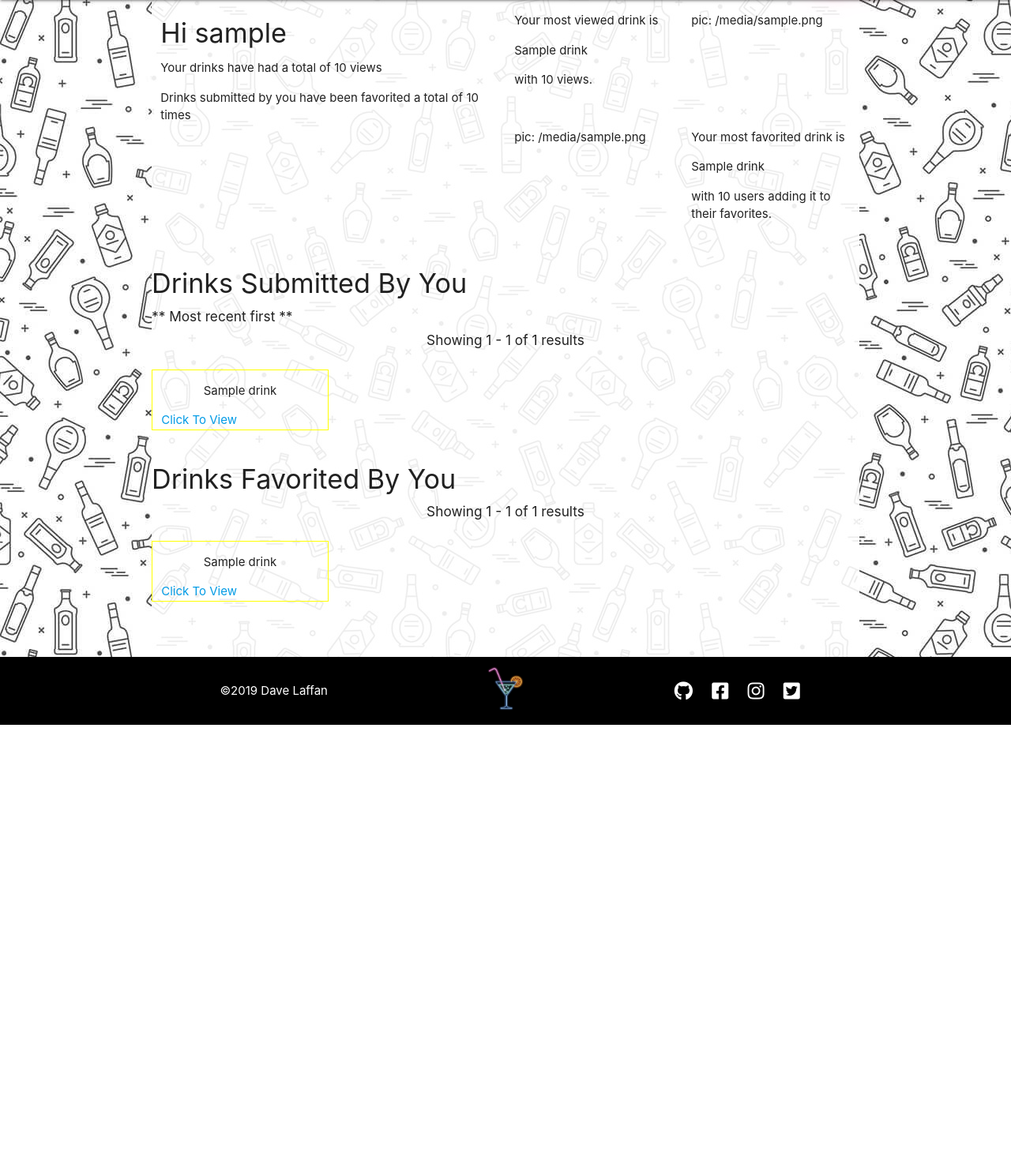
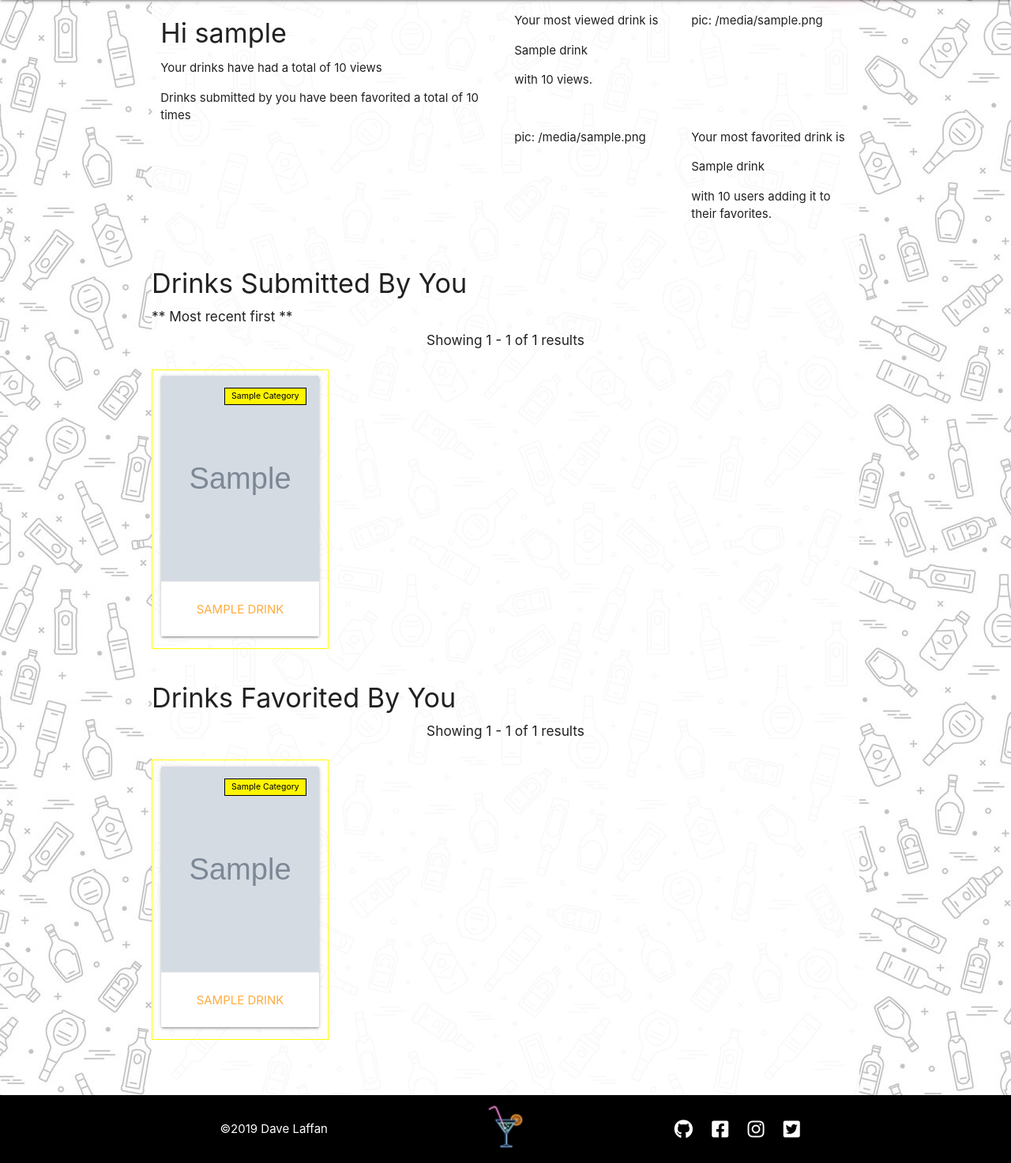
Before and after one commit to steview-d/drinks-db, a Flask app: a page that uses templates/account.html in a window 1280 px wide. Shown: the part 64-1537 px from the top of the page at 79% size. Before the commit the page ends 982 px from the top, so only its background shows below. Run offline with Flask 2, Linux system fonts and the light colour scheme; the visitor is signed in with stand-in values (Sample User, id 1); grey boxes marked "Sample" are stand-in pictures; a database or web service that is not in the repository returns one stand-in record (values such as "Sample title"); some libraries are stand-ins or nearby versions.

Commit message:
Update card style & formatting
Adjust heights and widths of cards to improve presentation. Change grid
to 4 wide and adjust display options to suit (4, 8, 12, All).
Move card display into helper templates for better consistency across
all pages.
Slight change to card design - but not yet finished.

```diff
--- a/app.py
+++ b/app.py
@@ -27,7 +27,7 @@ class_name = ['One', 'One', 'Two', 'Two', 'Three', 'Three', 'Four', 'Four',
               'Nine', 'Nine', 'Ten', 'Ten']
 
 # Values for sorting options
-num_drinks_list = ['6', '9', '12', "All"]
+num_drinks_list = ['4', '8', '12', "All"]
 sort_by_list = ['name', 'views', 'comments', 'favorites', 'difficulty', 'date']
 sort_order_list = ['Ascending', 'Descending']
 
--- a/static/css/style.css
+++ b/static/css/style.css
@@ -21,7 +21,7 @@ body {
 }
 
 main {
-    background-color: rgba(255, 255, 255, 0.1);
+    background-color: rgba(255, 255, 255, 0.7);
     flex: 1 0 auto;
 }
 
@@ -113,9 +113,7 @@ nav ul .active {
 }
 
 /* Fix for Materialize valign-wrapper not working properly */
-
 /* with grid - issue #3361 */
-
 @media (max-width: 991px) {
     .valign-wrapper {
         display: inherit;
@@ -125,7 +123,6 @@ nav ul .active {
 /* ------------------------------------------------------------------ Cards -*/
 
 .card .card-action {
-    /*border-top: none;*/
     padding: 24px 12px;
     height: 95px;
 }
@@ -137,17 +134,23 @@ nav ul .active {
 
 @media screen and (min-width: 601px) {
     .card .card-action {
-        /*border-top: none;*/
         height: 70px;
     }
 
     .card-image img {
-        height: 350px;
+        height: 330px;
+    }
+}
+
+@media screen and (min-width: 993px) {
+    .card-image img {
+        height: 260px;
     }
 }
 
 .card-category {
     position: absolute;
+    font-size: 0.7rem;
     top: 8px;
     right: 16px;
     background-color: var(--neon-yellow);
@@ -160,6 +163,7 @@ nav ul .active {
 .card .card-action a {
     margin-right: 0!important;
 }
+
 
 /* ------------------------------------------------------------- Pagination -*/
 
--- a/templates/account.html
+++ b/templates/account.html
@@ -55,7 +55,7 @@
 
         <!--Summary-->
         {% if total_drinks_by_user > 0 %}
-        <div class="row center">
+        <div class="row center wid">
             <h6>Showing {{first_dr_result_num}} - {{last_dr_result_num}} of {{total_drinks_by_user}} results</h6>
         </div>
         {% else %}
@@ -64,9 +64,8 @@
 
         <div class="row">
             {% for drink in users_drinks %}
-            <div class="col s3 border-outline">
-                <p class="center">{{drink.name}}</p>
-                <a href="{{ url_for('drink', drink_id = drink._id) }}">Click To View</a>
+            <div class="col s6 l4 xl3 border-outline">
+                {% include 'helpers/drink_card.html' %}
             </div>
             {% endfor %}
         </div>
@@ -118,9 +117,8 @@
         {% endif %}
         <div class="row">
             {% for drink in favorited_drinks %}
-            <div class="col s3 border-outline">
-                <p class="center">{{drink.name}}</p>
-                <a href="{{ url_for('drink', drink_id = drink._id) }}">Click To View</a>
+            <div class="col s6 l4 xl3 border-outline">
+                {% include 'helpers/drink_card.html' %}
             </div>
             {% endfor %}
         </div>
--- /dev/null
+++ b/templates/helpers/drink_card.html
@@ -0,0 +1,12 @@
+<div class="card">
+    <div class="card-image">
+        <img class="responsive-img" src="{{drink.imageUrl}}">
+        <a href="{{ url_for('category', category_name = drink.category) }}" class="card-category">{{drink.category.title()}}</a>
+        {% if session['username'] == drink.userName %}
+        <a href="{{ url_for('edit_drink', drink_id = drink._id) }}" class="btn-floating halfway-fab waves-effect waves-light red btn-small"><i class="fas fa-pencil-alt"></i></a>
+        {% endif %}
+    </div>
+    <div class="card-action center-align">
+        <a href="{{ url_for('drink', drink_id = drink._id) }}">{{drink.name | truncate(18, True, '...', 0)}}</a>
+    </div>
+</div>
```
Also changed, not shown: templates/category.html (+2 -6 lines), templates/index.html (+4 -23 lines), templates/search.html (+9 -8 lines).
